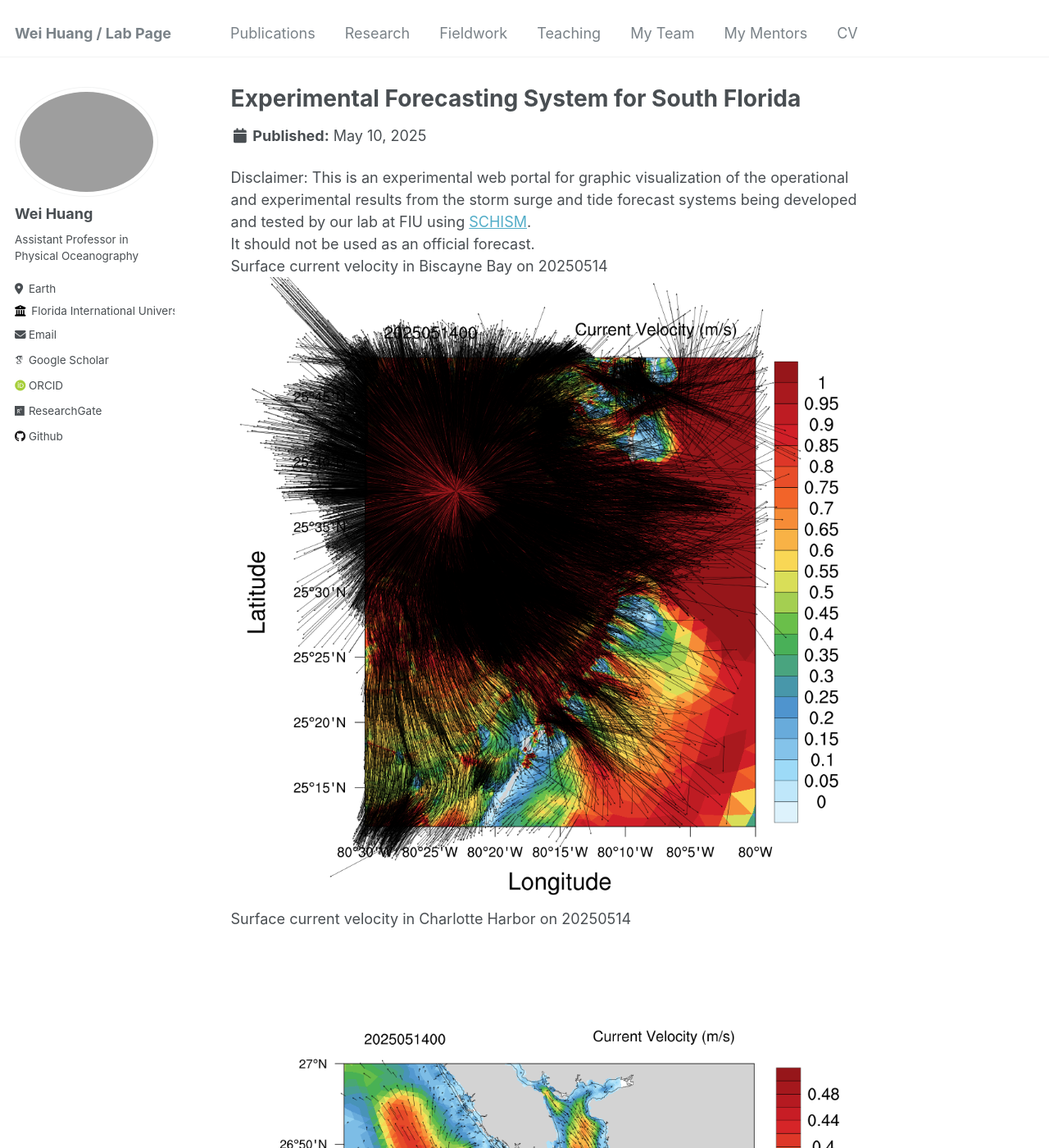
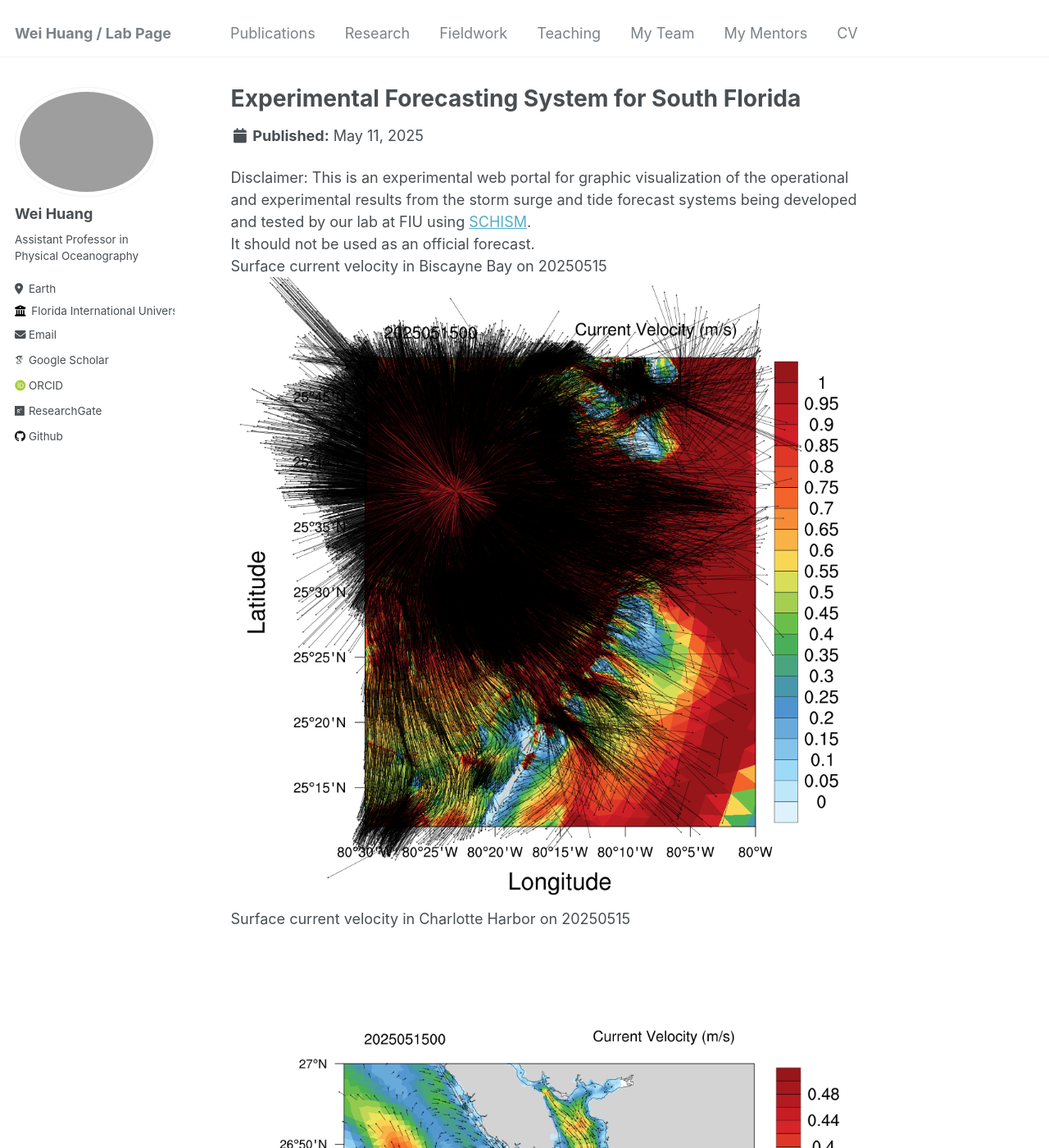
Before and after one commit to huang96169/huang96169.github.io, a Jekyll site: the page built from _research/research-1.md, in a window 1280 px wide and 1400 px high. Shown: the whole window at 82% size. Built offline with Jekyll 4.4.1, drawn with Linux system fonts in a browser that asks for light colours; some web fonts are replaced; some of the changed text lies outside the part shown.

Commit message:
replaced research_uv1.gif research_salt1.gif research_temp1.gif and replaced research_elev2.gif research_uv2.gif research_salt2.gif research_temp2.gif

```diff
--- a/_research/research-1.md
+++ b/_research/research-1.md
@@ -1,7 +1,7 @@
 ---
 title: "Experimental Forecasting System for South Florida"
-short: Surface current velocity of South Florida from 20250510 to 20250514
-date: 2025-05-10
+short: Surface current velocity of South Florida from 20250511 to 20250515
+date: 2025-05-11
 short1: "Disclaimer: This is an experimental web portal for graphic visualization of the operational and experimental results from the storm surge and tide forecast systems being developed and tested by our lab at FIU using [SCHISM](https://ccrm.vims.edu/schismweb/). It should not be used as an official forecast."
 excerpt: "<img src='/images/research_uv1.gif'>"
 collection: research
@@ -10,11 +10,11 @@ collection: research
 Disclaimer:
 This is an experimental web portal for graphic visualization of the operational and experimental results from the storm surge and tide forecast systems being developed and tested by our lab at FIU using [SCHISM](https://ccrm.vims.edu/schismweb/).<br/>
 It should not be used as an official forecast.<br/>
-Surface current velocity in Biscayne Bay on 20250514<br/>
+Surface current velocity in Biscayne Bay on 20250515<br/>
 <img src='/images/research_Bbay.png'>
-Surface current velocity in Charlotte Harbor on 20250514<br/>
+Surface current velocity in Charlotte Harbor on 20250515<br/>
 <img src='/images/research_Cbay.png'>
-Surface current velocity in Tampa Bay on 20250514<br/>
+Surface current velocity in Tampa Bay on 20250515<br/>
 <img src='/images/research_Tbay.png'>
 The map below showns observational stations used for validating the model's results, as well as the horizontal grid. <br/>
 The horizontal grid for SCHISM in simulating Biscayne Bay in South Florida, using flexible resolution resolving levees and canals (1-2 m), watershed rural and urban areas (30m-50m) and coastal ocean (500m-5km).<br/>
```
Also changed, not shown: _research/research-2.md (+6 -6 lines), images/research_Bbay.png, images/research_Cbay.png, images/research_Tbay.png, images/research_maxelev2.gif, 4 other files.
